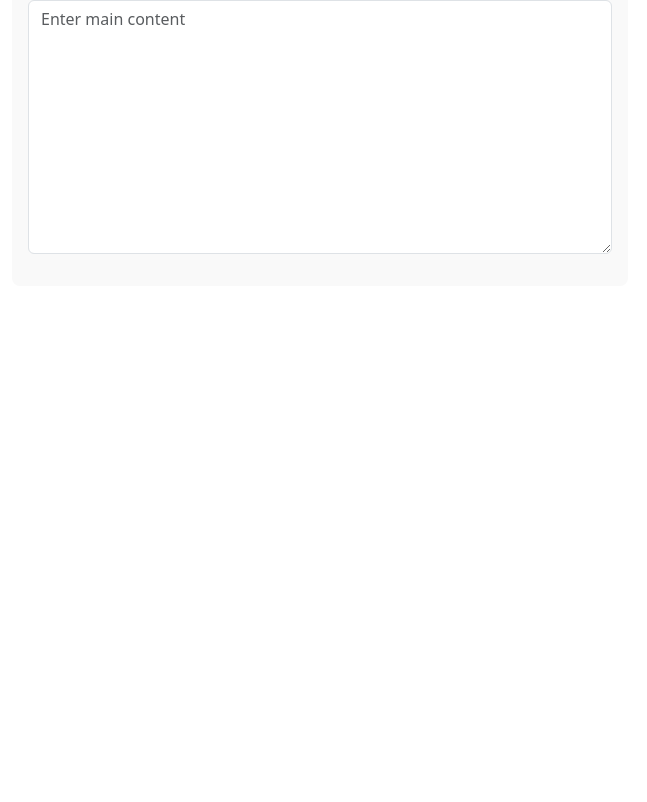
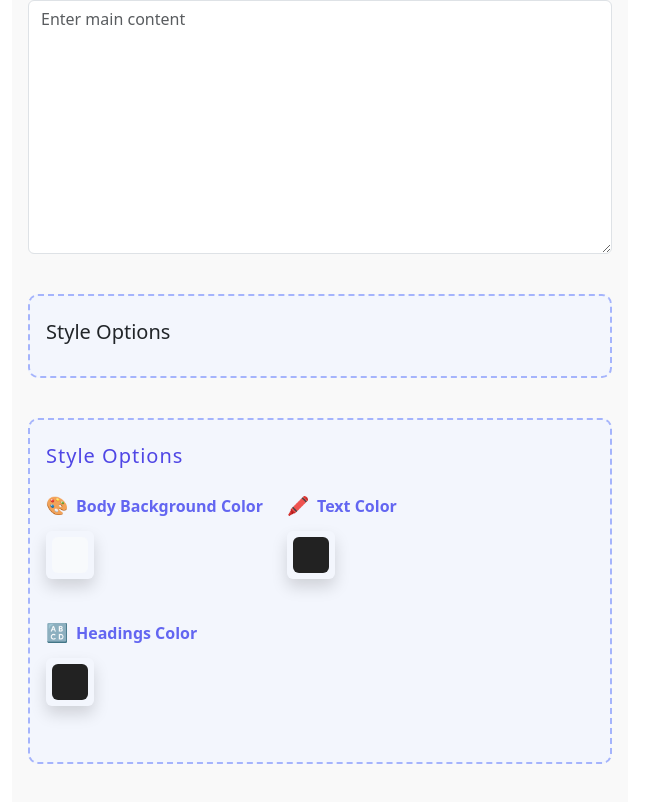
Before and after one commit to Petkov-Petko/one-page-builder, a React app in the folder one-page-builder/: page / in a window 1280 px wide. Shown: the part 818-1620 px from the top of the page, without its empty margins (0-647 px from the left). Before the commit the page ends 1104 px from the top, so only its background shows below. Built offline with nearby package versions, Linux system fonts and the light colour scheme; the HTML template or start-up script is replaced by a standard one.

Commit message:
Add styling options to BuilderForm and integrate dynamic colors in Preview

```diff
--- a/one-page-builder/src/components/BuilderForm/BuilderForm.css
+++ b/one-page-builder/src/components/BuilderForm/BuilderForm.css
@@ -6,3 +6,32 @@
     background-color: #f9f9f9;
     border-radius: 8px;
 }
+
+.form-style-section {
+    margin-top: 2.5rem;
+    margin-bottom: 2.5rem;
+    padding: 1.5rem 1rem;
+    border: 2px dashed #a5b4fc;
+    border-radius: 10px;
+    background: #f3f6fd;
+}
+
+.form-style-section .form-label {
+    font-weight: 600;
+    color: #4f46e5;
+    margin-bottom: 0.75rem;
+}.color-input-group {
+    display: flex;
+    flex-direction: column;
+    align-items: flex-start;
+    min-width: 160px;
+    margin-bottom: 1rem;
+}
+
+.form-control-color.shadow {
+    box-shadow: 0 2px 8px 0 rgba(99, 102, 241, 0.10);
+    transition: box-shadow 0.2s;
+}
+
+.form-control-color.shadow:focus {
+    box-shadow: 0 0 0 3px #a5b4fc; }
--- a/one-page-builder/src/components/BuilderForm/BuilderForm.jsx
+++ b/one-page-builder/src/components/BuilderForm/BuilderForm.jsx
@@ -1,35 +1,33 @@
-import "./BuilderForm.css"
+import "./BuilderForm.css";
 
 const BuilderForm = ({ formData, setFormData }) => {
   console.log("BuilderForm rendered!", formData);
   const handleLogoChange = (e) => {
-    const file = e.target.files[0]
+    const file = e.target.files[0];
     if (file) {
-      const reader = new FileReader()
+      const reader = new FileReader();
       reader.onloadend = () => {
-        setFormData(prev => ({ ...prev, logo: reader.result }))
-      }
-      reader.readAsDataURL(file)
+        setFormData((prev) => ({ ...prev, logo: reader.result }));
+      };
+      reader.readAsDataURL(file);
     } else {
-      setFormData(prev => ({ ...prev, logo: "" }))
+      setFormData((prev) => ({ ...prev, logo: "" }));
     }
-  }
-
-
+  };
 
   return (
     <div className="form-container">
       <h1>One Page Builder</h1>
       <div className="header-editor">
-      <div className="row mb-3">
+        <div className="row mb-3">
           <div className="col-md-6 mb-3 mb-md-0">
             <label className="form-label">Website Language</label>
             <input
               type="text"
               className="form-control"
               value={formData.lang}
-              onChange={e =>
-                setFormData(prev => ({ ...prev, lang: e.target.value }))
+              onChange={(e) =>
+                setFormData((prev) => ({ ...prev, lang: e.target.value }))
               }
               placeholder="e.g. en, fr, es"
             />
@@ -40,8 +38,8 @@ const BuilderForm = ({ formData, setFormData }) => {
               type="text"
               className="form-control"
               value={formData.domain || ""}
-              onChange={e =>
-                setFormData(prev => ({ ...prev, domain: e.target.value }))
+              onChange={(e) =>
+                setFormData((prev) => ({ ...prev, domain: e.target.value }))
               }
               placeholder="e.g. example.com"
             />
@@ -53,8 +51,8 @@ const BuilderForm = ({ formData, setFormData }) => {
             type="text"
             className="form-control"
             value={formData.title}
-            onChange={e =>
-              setFormData(prev => ({ ...prev, title: e.target.value }))
+            onChange={(e) =>
+              setFormData((prev) => ({ ...prev, title: e.target.value }))
             }
             placeholder="Enter website title"
           />
@@ -64,8 +62,8 @@ const BuilderForm = ({ formData, setFormData }) => {
           <textarea
             className="form-control"
             value={formData.desc}
-            onChange={e =>
-              setFormData(prev => ({ ...prev, desc: e.target.value }))
+            onChange={(e) =>
+              setFormData((prev) => ({ ...prev, desc: e.target.value }))
             }
             placeholder="Enter website description"
           />
@@ -88,7 +86,7 @@ const BuilderForm = ({ formData, setFormData }) => {
               <button
                 type="button"
                 className="btn btn-sm btn-danger mt-2 ms-4"
-                onClick={() => setFormData(prev => ({ ...prev, logo: "" }))}
+                onClick={() => setFormData((prev) => ({ ...prev, logo: "" }))}
               >
                 X
               </button>
@@ -101,8 +99,8 @@ const BuilderForm = ({ formData, setFormData }) => {
             type="text"
             className="form-control"
             value={formData.h1 || ""}
-            onChange={e =>
-              setFormData(prev => ({ ...prev, h1: e.target.value }))
+            onChange={(e) =>
+              setFormData((prev) => ({ ...prev, h1: e.target.value }))
             }
             placeholder="Enter main heading"
           />
@@ -113,16 +111,16 @@ const BuilderForm = ({ formData, setFormData }) => {
             type="file"
             className="form-control"
             accept="image/*"
-            onChange={e => {
+            onChange={(e) => {
               const file = e.target.files[0];
               if (file) {
                 const reader = new FileReader();
                 reader.onloadend = () => {
-                  setFormData(prev => ({ ...prev, heroBg: reader.result }));
+                  setFormData((prev) => ({ ...prev, heroBg: reader.result }));
                 };
                 reader.readAsDataURL(file);
               } else {
-                setFormData(prev => ({ ...prev, heroBg: "" }));
+                setFormData((prev) => ({ ...prev, heroBg: "" }));
               }
             }}
           />
@@ -131,12 +129,16 @@ const BuilderForm = ({ formData, setFormData }) => {
               <img
                 src={formData.heroBg}
                 alt="Hero Background Preview"
-                style={{ maxWidth: "100%", maxHeight: "120px", objectFit: "cover" }}
+                style={{
+                  maxWidth: "100%",
+                  maxHeight: "120px",
+                  objectFit: "cover",
+                }}
               />
               <button
                 type="button"
                 className="btn btn-sm btn-danger mt-2 ms-3"
-                onClick={() => setFormData(prev => ({ ...prev, heroBg: "" }))}
+                onClick={() => setFormData((prev) => ({ ...prev, heroBg: "" }))}
               >
                 Remove Image
               </button>
@@ -149,27 +151,125 @@ const BuilderForm = ({ formData, setFormData }) => {
             className="form-control"
             rows={4}
             value={formData.afterH1 || ""}
-            onChange={e =>
-              setFormData(prev => ({ ...prev, afterH1: e.target.value }))
+            onChange={(e) =>
+              setFormData((prev) => ({ ...prev, afterH1: e.target.value }))
             }
             placeholder="Enter text after heading"
           />
-        </div>        <div className="mb-3">
-        <label className="form-label">
-  Main Content (HTML only, e.g. &lt;h2&gt;...&lt;/h2&gt;, &lt;p&gt;...&lt;/p&gt;)
-</label>          <textarea
+        </div>
+        <div className="mb-3">
+          <label className="form-label">
+            Main Content (HTML only, e.g. &lt;h2&gt;...&lt;/h2&gt;,
+            &lt;p&gt;...&lt;/p&gt;)
+          </label>{" "}
+          <textarea
             className="form-control"
             rows={10}
             value={formData.mainContent || ""}
-            onChange={e =>
-              setFormData(prev => ({ ...prev, mainContent: e.target.value }))
+            onChange={(e) =>
+              setFormData((prev) => ({ ...prev, mainContent: e.target.value }))
             }
             placeholder="Enter main content"
           />
         </div>
+        <div className="form-style-section">
+          <h5>Style Options</h5>
+        </div>
+        <div className="form-style-section">
+          <h5
+            className="mb-4"
+            style={{ letterSpacing: "1px", color: "#4f46e5" }}
+          >
+            Style Options
+          </h5>
+          <div className="mb-3 d-flex align-items-center gap-4 flex-wrap">
+            <div className="color-input-group">
+              <label
+                className="form-label"
+                style={{ fontWeight: 600, color: "#6366f1" }}
+              >
+                <span style={{ marginRight: 8, fontSize: 18 }}>🎨</span>Body
+                Background Color
+              </label>
+              <input
+                type="color"
+                className="form-control form-control-color shadow"
+                value={formData.bodyBgColor || "#f8fafc"}
+                onChange={(e) =>
+                  setFormData((prev) => ({
+                    ...prev,
+                    bodyBgColor: e.target.value,
+                  }))
+                }
+                title="Choose body background color"
+                style={{
+                  width: 48,
+                  height: 48,
+                  border: "none",
+                  cursor: "pointer",
+                  background: "none",
+                }}
+              />
+            </div>
+            <div className="color-input-group">
+              <label
+                className="form-label"
+                style={{ fontWeight: 600, color: "#6366f1" }}
+              >
+                <span style={{ marginRight: 8, fontSize: 18 }}>🖍️</span>Text
+                Color
+              </label>
+              <input
+                type="color"
+                className="form-control form-control-color shadow"
+                value={formData.bodyTextColor || "#222222"}
+                onChange={(e) =>
+                  setFormData((prev) => ({
+                    ...prev,
+                    bodyTextColor: e.target.value,
+                  }))
+                }
+                title="Choose body text color"
+                style={{
+                  width: 48,
+                  height: 48,
+                  border: "none",
+                  cursor: "pointer",
+                  background: "none",
+                }}
+              />
+            </div>          <div className="color-input-group">
+              <label
+                className="form-label"
+                style={{ fontWeight: 600, color: "#6366f1" }}
+              >
+                <span style={{ marginRight: 8, fontSize: 18 }}>🔠</span>Headings Color
+              </label>
+              <input
+                type="color"
+                className="form-control form-control-color shadow"
+                value={formData.headingColor || "#222222"}
+                onChange={(e) =>
+                  setFormData((prev) => ({
+                    ...prev,
+                    headingColor: e.target.value,
+                  }))
+                }
+                title="Choose headings color"
+                style={{
+                  width: 48,
+                  height: 48,
+                  border: "none",
+                  cursor: "pointer",
+                  background: "none",
+                }}
+              />
+            </div>
+          </div>
+        </div>
       </div>
     </div>
-  )
-}
+  );
+};
 
-export default BuilderForm
+export default BuilderForm;
--- a/one-page-builder/src/components/Preview/Preview.css
+++ b/one-page-builder/src/components/Preview/Preview.css
@@ -12,6 +12,16 @@
 }
 
 /* website styles */
+:root {
+    --body-bg-color: #f8fafc;
+    --body-text-color: #222222;
+}
+
+.website-preview {
+    background: var(--body-bg-color);
+    color: var(--body-text-color);
+}
+
 
 .website-preview .hero-section {
     position: relative;
--- a/one-page-builder/src/components/Preview/Preview.jsx
+++ b/one-page-builder/src/components/Preview/Preview.jsx
@@ -37,7 +37,12 @@ const Preview = ({ formData }) => {
   }
 
   return (
-    <div className="website-preview" lang={formData.lang}>
+    <div className="website-preview" lang={formData.lang}
+    style={{
+      ...(formData.bodyBgColor ? { '--body-bg-color': formData.bodyBgColor } : {}),
+      ...(formData.bodyTextColor ? { '--body-text-color': formData.bodyTextColor } : {})
+    }}
+>
       {/* Navigation */}
       <nav className="navbar navbar-expand-lg navbar-light bg-light">
         <div className="container-fluid">
```
